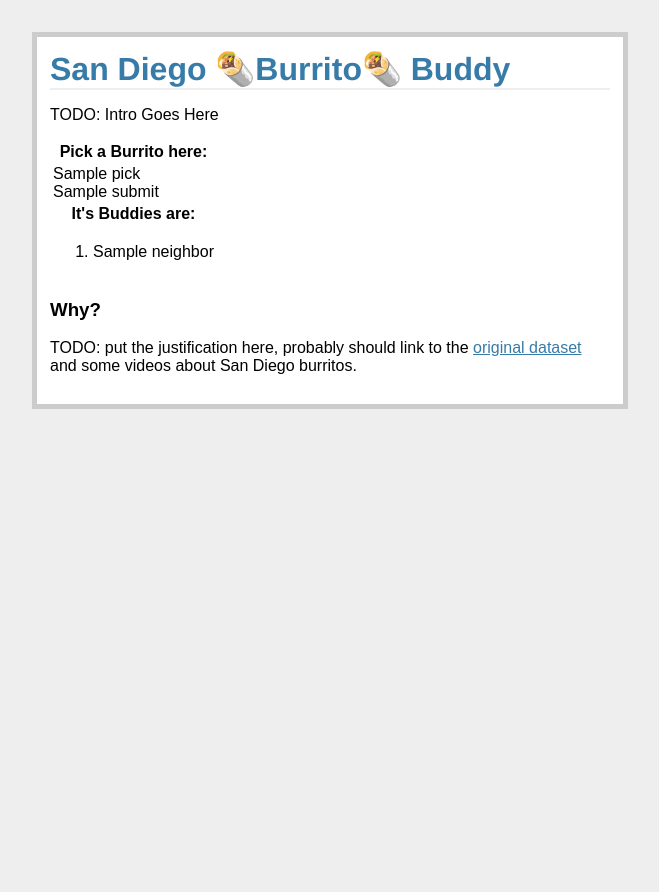
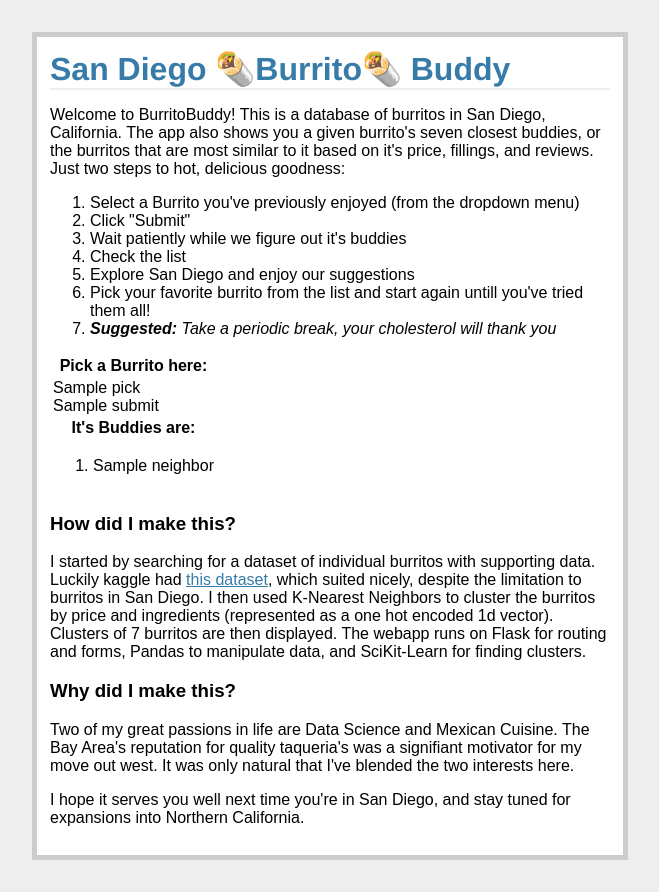
Before and after one commit to BenDavidAaron/hello-burrito-web, a Flask app: template templates/index.html in a window 1280 px wide. Shown: the whole page, without its empty margins (310-969 px from the left). Before the commit the page ends 409 px from the top, so only its background shows below. Run offline with Flask 2, Linux system fonts and the light colour scheme; the template is opened without the code that fills it: most values are stand-ins (such as "Sample title", 1, 10 or a date in 2020); parts of the project's set-up code (start-up, migrations or seed data) failed here and were passed over.

Commit message:
added some text to the template

```diff
--- a/templates/index.html
+++ b/templates/index.html
@@ -2,10 +2,24 @@
 <title>Hello-Burrito 🌯</title>
 <link rel=stylesheet type=text/css href='{{ url_for('static', filename='style.css')}}'>
 <div class=page>
-  <h1>San Diego 🌯Burrito🌯 Buddy</h1>
+  <div class="header">
+    <h1>
+      San Diego 🌯Burrito🌯 Buddy
+    </h1>
     <p>
-  	TODO: Intro Goes Here
+      Welcome to BurritoBuddy! This is a database of burritos in San Diego, California. The app also shows you a given burrito's seven closest buddies, or the burritos that are most similar to it based on it's price, fillings, and reviews. Just two steps to hot, delicious goodness:
     </p>
+    <ol>
+      <li>Select a Burrito you've previously enjoyed (from the dropdown menu)</li>
+      <li>Click "Submit"</li>
+      <li>Wait patiently while we figure out it's buddies</li>
+      <li>Check the list</li>
+      <li>Explore San Diego and enjoy our suggestions</li>
+      <li>Pick your favorite burrito from the list and start again untill you've tried them all!</li>
+      <li><i><b>Suggested:</b> Take a periodic break, your cholesterol will thank you</i></li>
+    </ol>
+  </div>
+  <div class="app-body">
     <TABLE>
       <tr>
         <th>
@@ -36,8 +50,20 @@
         </td>
       </tr>
     </TABLE>
-  <h3>Why?</h3>
+  </div>
+  <div class="footer">
+    <h3>How did I make this?</h3>
     <p>
-  	TODO: put the justification here, probably should link to the <a href="https://www.kaggle.com/srcole/burritos-in-san-diego">original dataset</a> and some videos about San Diego burritos.
+      I started by searching for a dataset of individual burritos with supporting data. Luckily kaggle had <a href="https://www.kaggle.com/srcole/burritos-in-san-diego">this dataset</a>, which suited nicely, despite the limitation to burritos in San Diego. I then used K-Nearest Neighbors to cluster the burritos by price and ingredients (represented as a one hot encoded 1d vector). Clusters of 7 burritos are then displayed. The webapp runs on Flask for routing and forms, Pandas to manipulate data, and SciKit-Learn for finding clusters.
+    </p>
+    <h3>
+      Why did I make this?
+    </h3>
+    <p>
+      Two of my great passions in life are Data Science and Mexican Cuisine. The Bay Area's reputation for quality taqueria's was a signifiant motivator for my move out west. It was only natural that I've blended the two interests here.
+    </p>
+    <p>
+      I hope it serves you well next time you're in San Diego, and stay tuned for expansions into Northern California.
     </p>
   </div>
+</div>
```
Lines whose indentation alone changed are shown as unchanged.
